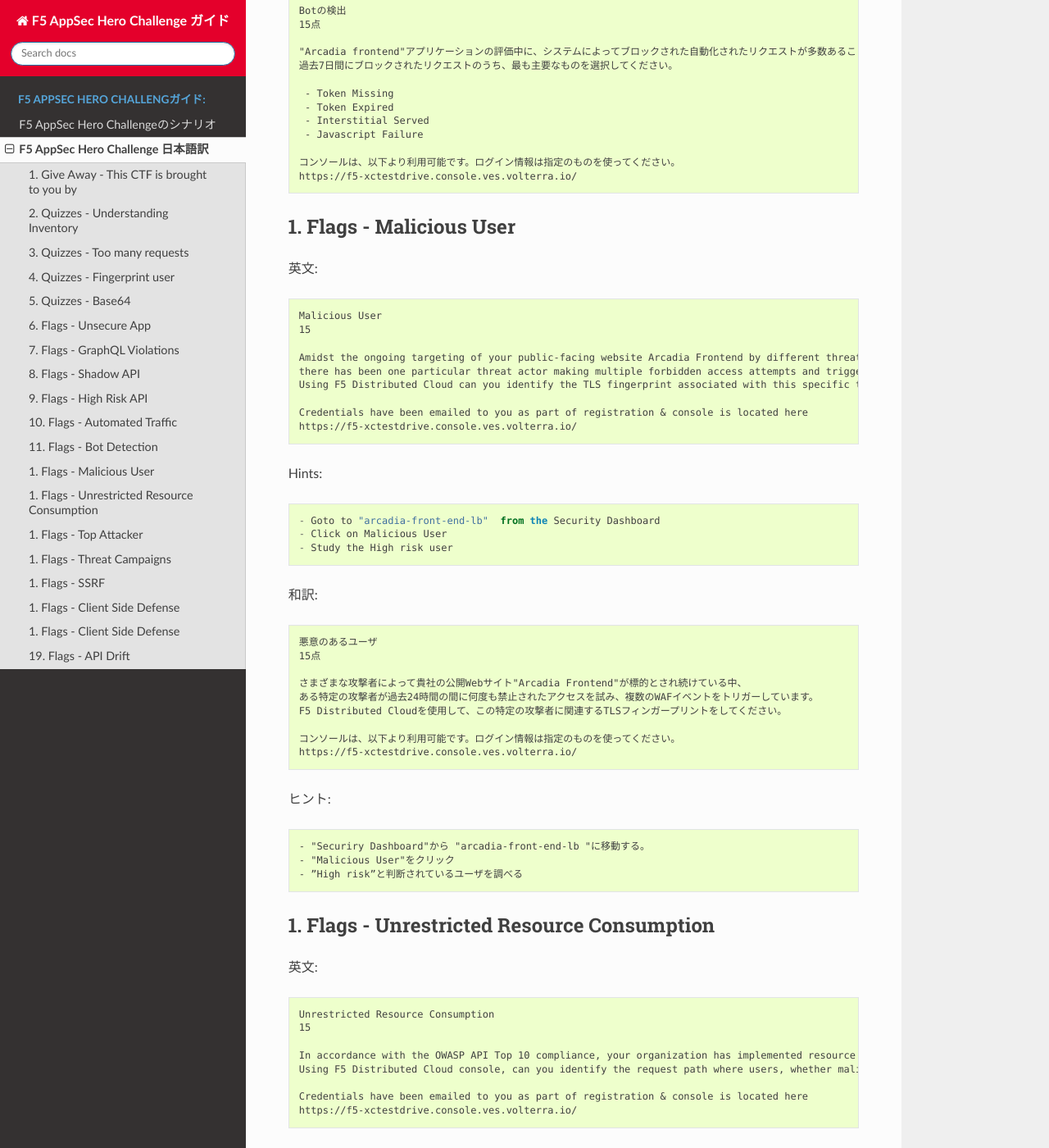
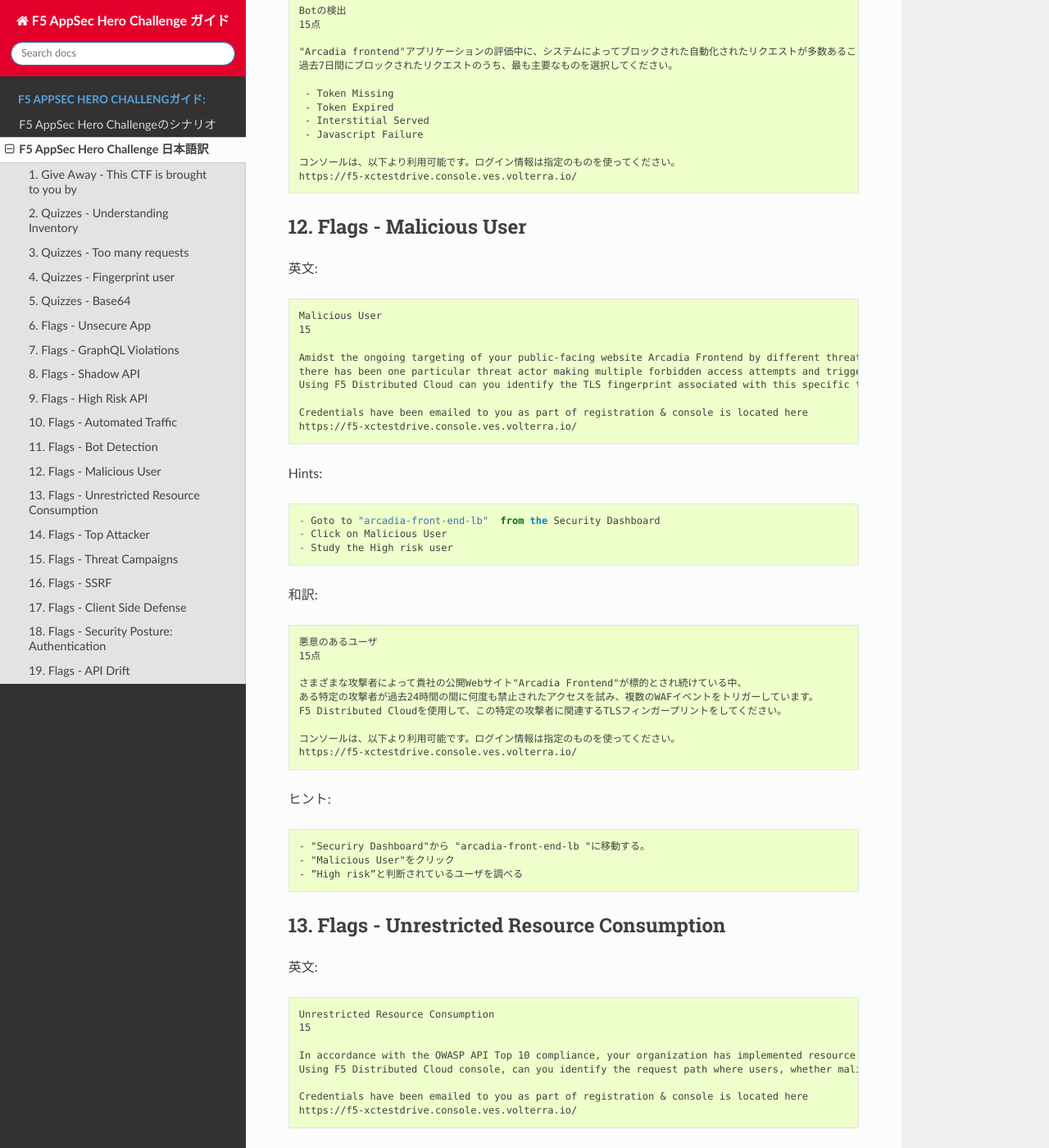
Before and after one commit to BeF5/f5j-appsec-hero-challenge, a Sphinx documentation site: the page built from docs/class1/module02/module02.rst, in a window 1280 px wide and 1400 px high, scrolled down 7534 px. Shown: the whole window at 82% size. Built offline with Sphinx 7.4.7 and the Read the Docs theme 2.0.0, drawn with Linux system fonts in a browser that asks for light colours; some of the changed text lies outside the part shown.

Commit message:
問題誤記修正

```diff
--- a/docs/class1/module02/module02.rst
+++ b/docs/class1/module02/module02.rst
@@ -373,7 +373,7 @@ Hints::
    コンソールは、以下より利用可能です。ログイン情報は指定のものを使ってください。
    https://f5-xctestdrive.console.ves.volterra.io/
 
-1.   Flags - Malicious User
+12.   Flags - Malicious User
 ====
 
 
@@ -414,7 +414,7 @@ Hints::
    - "Malicious User"をクリック
    - ”High risk”と判断されているユーザを調べる
 
-1.   Flags - Unrestricted Resource Consumption
+13.   Flags - Unrestricted Resource Consumption
 ====
 
 
@@ -457,7 +457,7 @@ Hints::
    - レスポンスコード 429のログを探す
 
 
-1.   Flags - Top Attacker
+14.   Flags - Top Attacker
 ====
 
 
@@ -504,7 +504,7 @@ Hints::
    - Source IPからTLS fingerprintに切り替える
 
 
-1.   Flags - Threat Campaigns
+15.   Flags - Threat Campaigns
 ====
 
 
@@ -541,7 +541,7 @@ Hints::
 
    "Threat Insights"の下にある "Threat Campaigns Tab" を確認する
 
-1.   Flags - SSRF
+16.   Flags - SSRF
 ====
 
 
@@ -577,7 +577,7 @@ Hints::
 
    ダッシュボードでSSRFを探し、"Security Analytics "タブで該当するイベントをクリックして見つける。
 
-1.   Flags - Client Side Defense
+17.   Flags - Client Side Defense
 ====
 
 
@@ -622,7 +622,7 @@ Hints::
    - ダッシュボードに移動
    - Script listをクリックし、過去30日間の期間をチェックする。
 
-1.   Flags - Client Side Defense
+18.   Flags - Security Posture: Authentication
 ====
 
 
```
